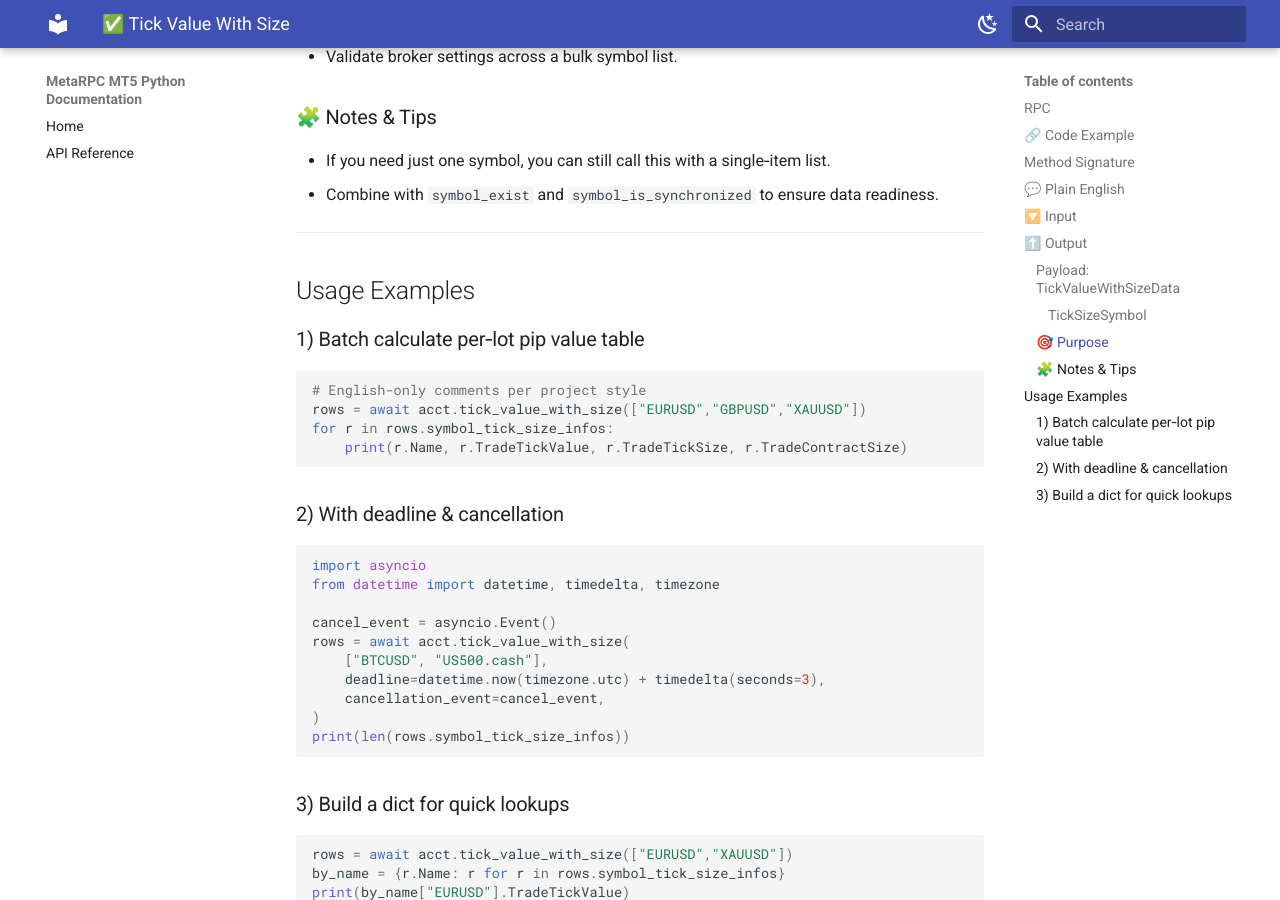
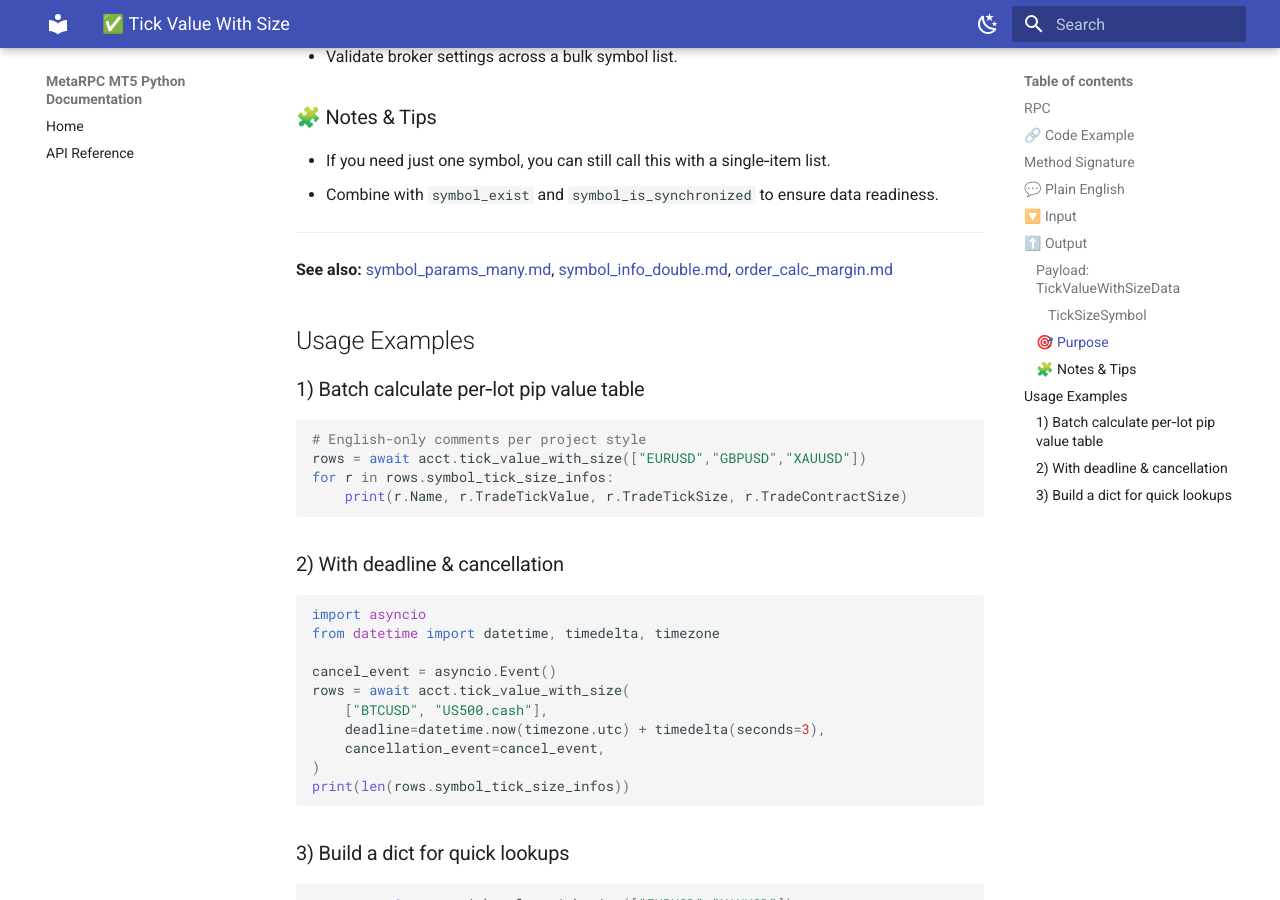
Before and after one commit to MetaRPC/PyMT5, an MkDocs documentation site: the page built from docs/MT5Account/Symbols_and_Market/tick_value_with_size.md, in a window 1280 px wide and 900 px high, scrolled down 2929 px. Built offline with MkDocs 1.6.1 and Material for MkDocs 9.7.7, drawn with Linux system fonts in a browser that asks for light colours.

Commit message:
Update tick_value_with_size.md

```diff
--- a/docs/MT5Account/Symbols_and_Market/tick_value_with_size.md
+++ b/docs/MT5Account/Symbols_and_Market/tick_value_with_size.md
@@ -111,6 +111,8 @@ async def tick_value_with_size(
 
 ---
 
+**See also:** [symbol\_params\_many.md](./symbol_params_many.md), [symbol\_info\_double.md](./symbol_info_double.md), [order\_calc\_margin.md](../Trading_Operations/order_calc_margin.md)
+
 ## Usage Examples
 
 ### 1) Batch calculate per‑lot pip value table
```
